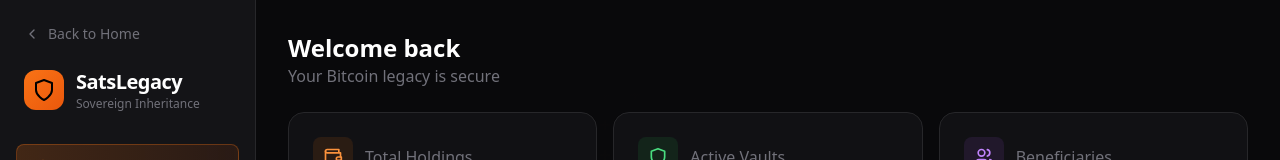
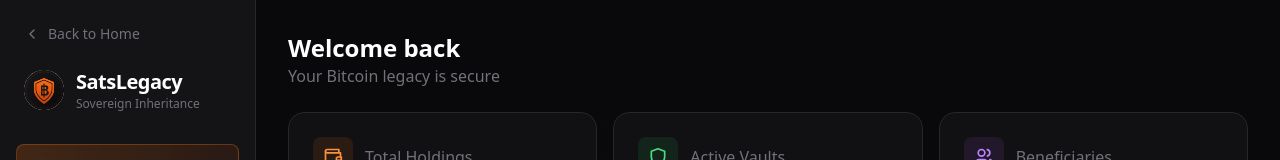
Before and after one commit to camiliosalomanda/SatsLegacy, a React (Vite) app: page / in a window 1280 px wide. Both pictures are taken after a click on the button "Launch Web App". Shown: the top 160 px of the page. Built offline with nearby package versions, Linux system fonts and the light colour scheme.

Commit message:
Fix sidebar logo, add window icon, fix vault wizard requires bug

```diff
--- a/SatsLegacy.jsx
+++ b/SatsLegacy.jsx
@@ -129,9 +129,7 @@ const SatsLegacy = () => {
 
       {/* Logo */}
       <div className="flex items-center gap-3 px-2 mb-8">
-        <div className="w-10 h-10 rounded-xl bg-gradient-to-br from-orange-500 to-orange-600 flex items-center justify-center">
-          <Shield size={24} className="text-black" />
-        </div>
+        <img src="./logo.jpg" alt="SatsLegacy" className="w-10 h-10 rounded-full" />
         <div>
           <h1 className="text-xl font-bold text-white tracking-tight">SatsLegacy</h1>
           <p className="text-xs text-zinc-500">Sovereign Inheritance</p>
--- a/src/vault/creation/validation/compatibility.ts
+++ b/src/vault/creation/validation/compatibility.ts
@@ -204,7 +204,7 @@ function validateLogicRequirements(
   const req = LOGIC_REQUIREMENTS[logic]
 
   // Check hard requirements
-  for (const required of req.requires) {
+  for (const required of req.requires || []) {
     if (!infrastructure.includes(required)) {
       errors.push({
         code: 'LOGIC_MISSING_INFRA',
```
Also changed, not shown: public/logo.jpg (added), 2 other files (tests, documents, lock files or other folders).
